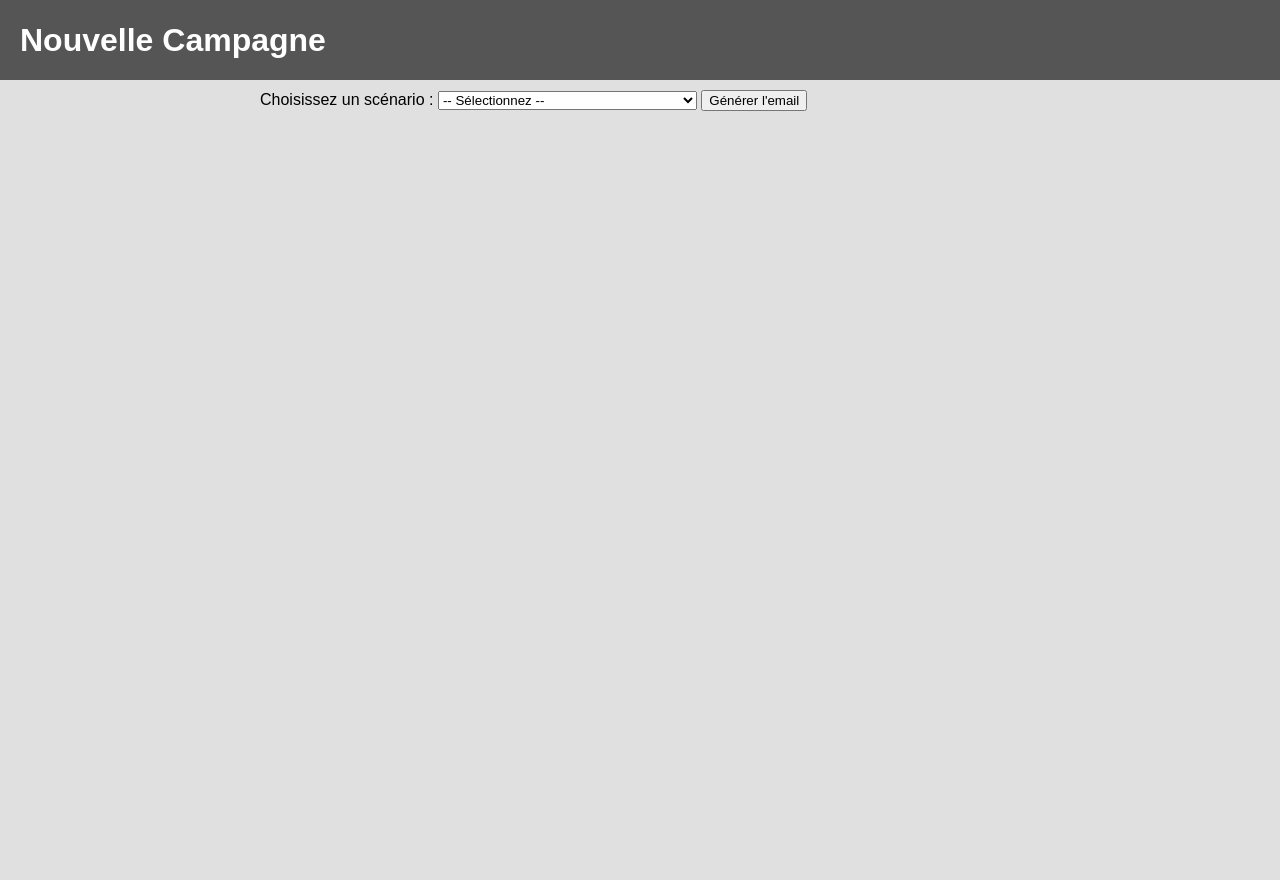
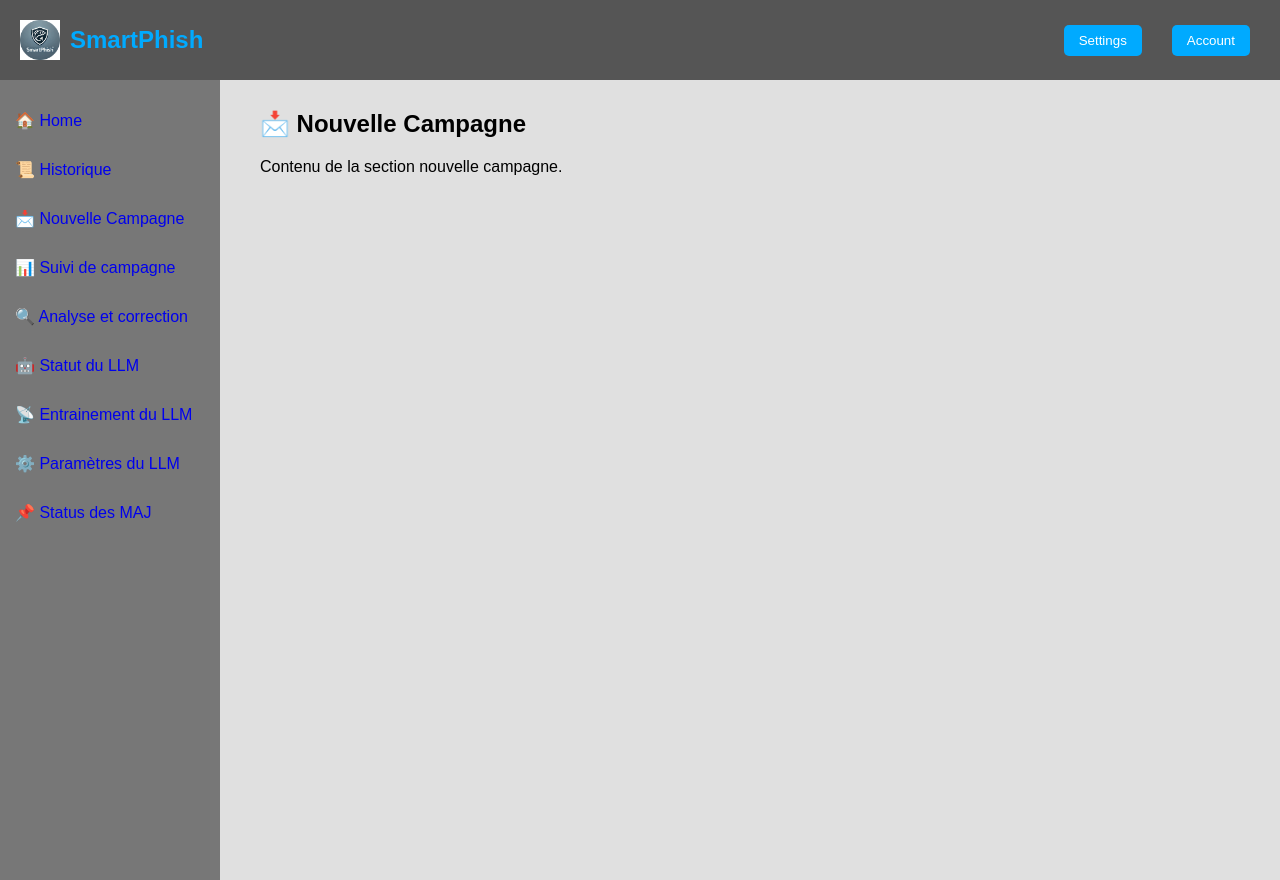
Before and after one commit to Maxencedu66/smartphish, a Flask app: page /nouvelle_campagne in a window 1280 px wide. Run offline with Flask 3, Linux system fonts and the light colour scheme.

Commit message:
Restructuration des Pages HTML avec mis en place de route personnalisé

```diff
--- a/src/routes/frontend_routes.py
+++ b/src/routes/frontend_routes.py
@@ -7,7 +7,7 @@ bp = Blueprint('frontend', __name__, static_folder='../static', template_folder=
 
 @bp.route('/')
 def index():
-    return render_template('index.html')
+    return render_template('home.html')
 
 
 #@bp.route('/dashboard')
@@ -16,7 +16,7 @@ def index():
 
 @bp.route('/nouvelle_campagne')
 def nouvelle_campagne():
-    return render_template('nouvelle_campagne.html')
+    return render_template('new_campaign.html')
 
 @bp.route('/generate_email', methods=['POST'])
 def generate_email():
@@ -37,3 +37,23 @@ def generate_email():
     generated_email = generate_phishing_email(user_data)
 
     return jsonify({"email": generated_email})
+
+@bp.route('/history')
+def history():
+    return render_template('historic.html')
+
+@bp.route('/suivi')
+def suivi():
+    return render_template('follow_campaign.html')
+
+@bp.route('/analyse')
+def analyse():
+    return render_template('analyse_correction.html')
+
+@bp.route('/llm_statut')
+def llm_statut():
+    return render_template('status_llm.html')
+
+@bp.route('/maj')
+def maj():
+    return render_template('status_maj.html')
--- a/src/static/css/styles.css
+++ b/src/static/css/styles.css
@@ -81,6 +81,21 @@ aside li:hover {
     background-color: #666;
 }
 
+/* Empêcher les liens d'être violet après visite et soulignés */
+aside ul li a {
+    text-decoration: none; /* Supprime le soulignement */
+}
+
+aside ul li a:visited {
+    color: white; /* Garde la couleur noire après la visite */
+}
+
+aside ul li a:hover {
+    color: #007bff; /* Change la couleur au survol */
+    text-decoration: underline; /* Ajoute un soulignement au survol */
+}
+
+
 /* Contenu principal */
 main {
     margin-left: 240px;
--- a/src/templates/index.html
+++ b/src/templates/index.html
@@ -3,15 +3,13 @@
 <head>
     <meta charset="UTF-8">
     <meta name="viewport" content="width=device-width, initial-scale=1.0">
-    <title>SmartPhish</title>
+    <title>{% block title %}SmartPhish{% endblock %}</title>
     <link rel="stylesheet" href="{{ url_for('static', filename='css/styles.css') }}">
 </head>
 <body>
 
-    <!-- Bandeau du haut -->
     <header>
         <img src="{{ url_for('static', filename='img/logo.png') }}" alt="Logo SmartPhish" class="logo">
-
         <h1 class="title">SmartPhish</h1>
         <div class="header-buttons">
             <button id="btnSettings">Settings</button>
@@ -19,49 +17,24 @@
         </div>
     </header>
 
-    <!-- Menu latéral -->
     <aside>
         <ul>
-            <li data-content="home">🏠 Home</li>
-            <li data-content="historique">📜 Historique</li>
-            <li data-content="nouvelle_campagne">📩 Nouvelle Campagne</li>
-            <li data-content="suivi_campagne">📊 Suivi de campagne</li>
-            <li data-content="analyse_correction">🔍 Analyse et correction</li>
-            <li data-content="statut_llm">🤖 Statut du LLM</li>
-            <li data-content="entrainement_llm">📡 Entrainement du LLM</li>
-            <li data-content="parametres_llm">⚙️ Paramètres du LLM</li>
-            <li data-content="status_maj">📌 Status des MAJ</li>
+            <li><a href="/">🏠 Home</a></li>
+            <li><a href="/history">📜 Historique</a></li>
+            <li><a href="/nouvelle_campagne">📩 Nouvelle Campagne</a></li>
+            <li><a href="/suivi">📊 Suivi de campagne</a></li>
+            <li><a href="/analyse">🔍 Analyse et correction</a></li>
+            <li><a href="/llm_statut">🤖 Statut du LLM</a></li>
+            <li><a href="/llm_train">📡 Entrainement du LLM</a></li>
+            <li><a href="/llm_param">⚙️ Paramètres du LLM</a></li>
+            <li><a href="/maj">📌 Status des MAJ</a></li>
         </ul>
     </aside>
 
-    <!-- Contenu principal -->
     <main id="content">
-        <h2>Bienvenue sur SmartPhish</h2>
-        <p>Sélectionnez un élément du menu pour afficher son contenu.</p>
-        <div id="homeContent" class="home-section">
-            <h2>Mon Titre pour Home</h2>
-            <p>Ceci est le contenu qui ne s'affiche que dans l'onglet Home.</p>
-        </div>
+        {% block content %}{% endblock %}
     </main>
 
-    <!-- Fenêtre de paramètres -->
-    <div id="settingsModal" class="modal">
-        <div class="modal-content">
-            <h3>Paramètres</h3>
-            <p>Ici, vous pourrez modifier les paramètres de l'application.</p>
-        </div>
-    </div>
-
-    <!-- Fenêtre du compte utilisateur -->
-    <div id="accountModal" class="modal">
-        <div class="modal-content">
-            <h3>Informations du compte</h3>
-            <p>Nom d'utilisateur : <strong>Utilisateur123</strong></p>
-            <p>Email : <strong>user@example.com</strong></p>
-        </div>
-    </div>
-
-    <script src="{{ url_for('static', filename='js/main.js') }}"></script>
-
+    <script src=""></script>
 </body>
 </html>
--- /dev/null
+++ b/src/templates/new_campaign.html
@@ -0,0 +1,8 @@
+{% extends "index.html" %}
+
+{% block title %}Nouvelle Campagne - SmartPhish{% endblock %}
+
+{% block content %}
+<h2>📩 Nouvelle Campagne</h2>
+<p>Contenu de la section nouvelle campagne.</p>
+{% endblock %}
```
Also changed, not shown: src/templates/analyse_correction.html (added, +8 -0 lines), src/templates/follow_campaign.html (added, +8 -0 lines), src/templates/historic.html (added, +8 -0 lines), src/templates/home.html (added, +8 -0 lines), src/templates/status_llm.html (added, +8 -0 lines), src/templates/status_maj.html (added, +8 -0 lines), src/templates/waiting.html (added, +67 -0 lines), src/templates/waiting2.html (renamed from src/templates/nouvelle_campagne.html).
